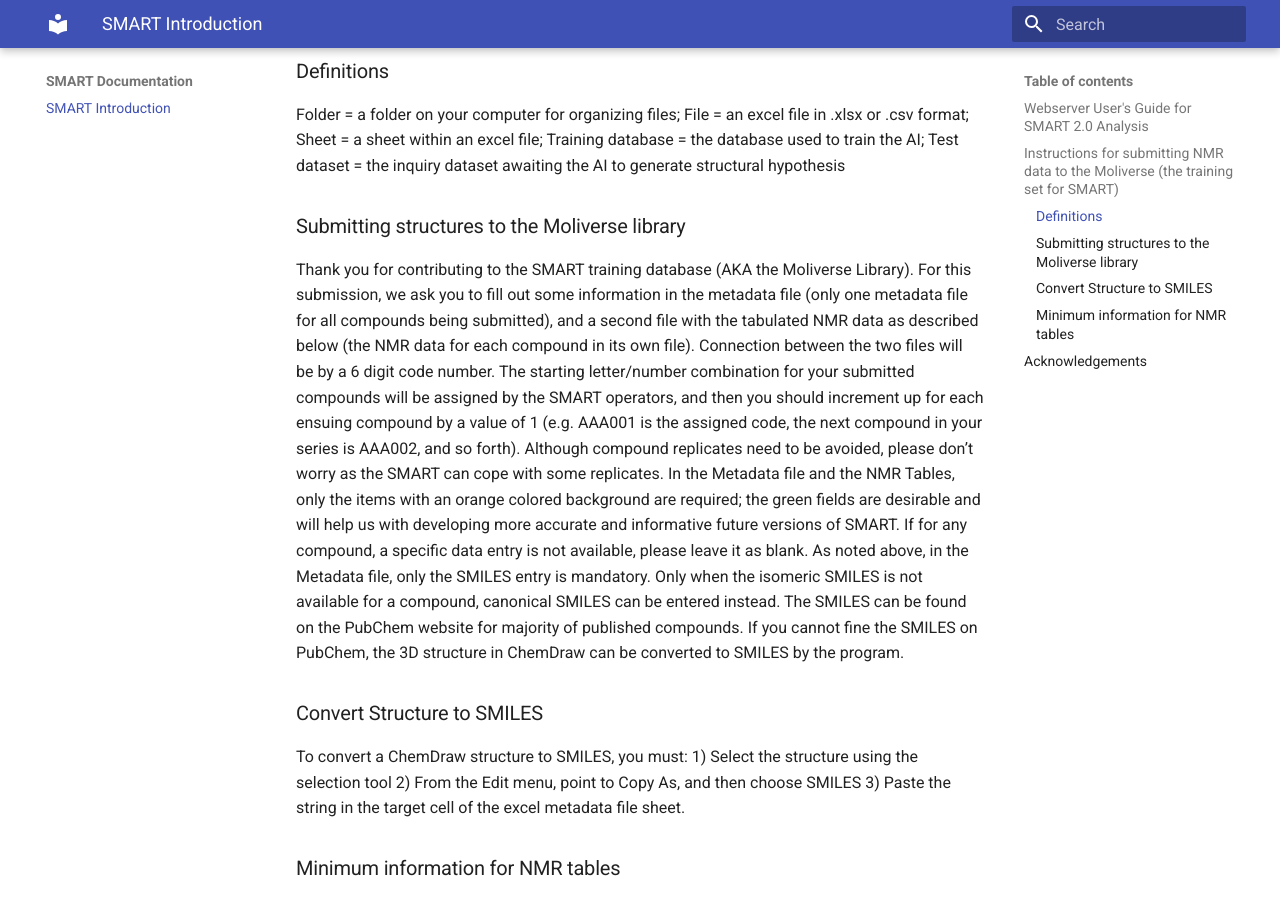
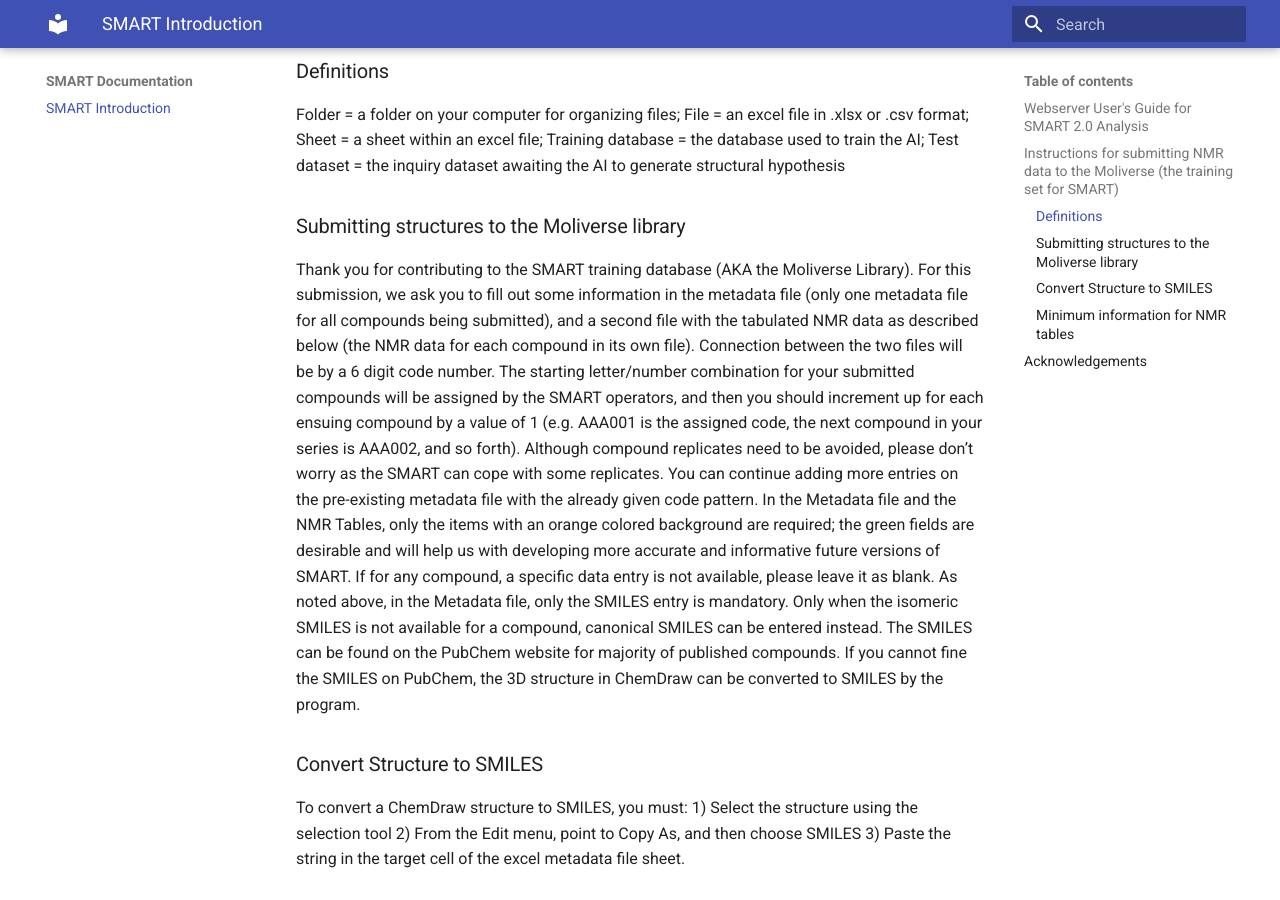
Before and after one commit to mwang87/SMART_NMR_Documentation, an MkDocs documentation site: the page built from docs/index.md, in a window 1280 px wide and 900 px high, scrolled down 1589 px. Built offline with MkDocs 1.6.1 and Material for MkDocs 9.7.7, drawn with Linux system fonts in a browser that asks for light colours.

Commit message:
Update index.md

```diff
--- a/docs/index.md
+++ b/docs/index.md
@@ -37,7 +37,7 @@ Please read all of the instructions below before you fill in the data collection
 Folder = a folder on your computer for organizing files; File = an excel file in .xlsx or .csv format; Sheet = a sheet within an excel file; Training database = the database used to train the AI; Test dataset = the inquiry dataset awaiting the AI to generate structural hypothesis
 ### Submitting structures to the Moliverse library
 Thank you for contributing to the SMART training database (AKA the Moliverse Library). For this submission, we ask you to fill out some information in the metadata file (only one metadata file for all compounds being submitted), and a second file with the tabulated NMR data as described below (the NMR data for each compound in its own file).
-Connection between the two files will be by a 6 digit code number.  The starting letter/number combination for your submitted compounds will be assigned by the SMART operators, and then you should increment up for each ensuing compound by a value of 1 (e.g. AAA001 is the assigned code, the next compound in your series is AAA002, and so forth). Although compound replicates need to be avoided, please don’t worry as the SMART can cope with some replicates.
+Connection between the two files will be by a 6 digit code number.  The starting letter/number combination for your submitted compounds will be assigned by the SMART operators, and then you should increment up for each ensuing compound by a value of 1 (e.g. AAA001 is the assigned code, the next compound in your series is AAA002, and so forth). Although compound replicates need to be avoided, please don’t worry as the SMART can cope with some replicates. You can continue adding more entries on the pre-existing metadata file with the already given code pattern.
 In the Metadata file and the NMR Tables, only the items with an orange colored background are required; the green fields are desirable and will help us with developing more accurate and informative future versions of SMART. If for any compound, a specific data entry is not available, please leave it as blank.
 As noted above, in the Metadata file, only the SMILES entry is mandatory. Only when the isomeric SMILES is not available for a compound, canonical SMILES can be entered instead. The SMILES can be found on the PubChem website for majority of published compounds. If you cannot fine the SMILES on PubChem, the 3D structure in ChemDraw can be converted to SMILES by the program.
 ### Convert Structure to SMILES
```
